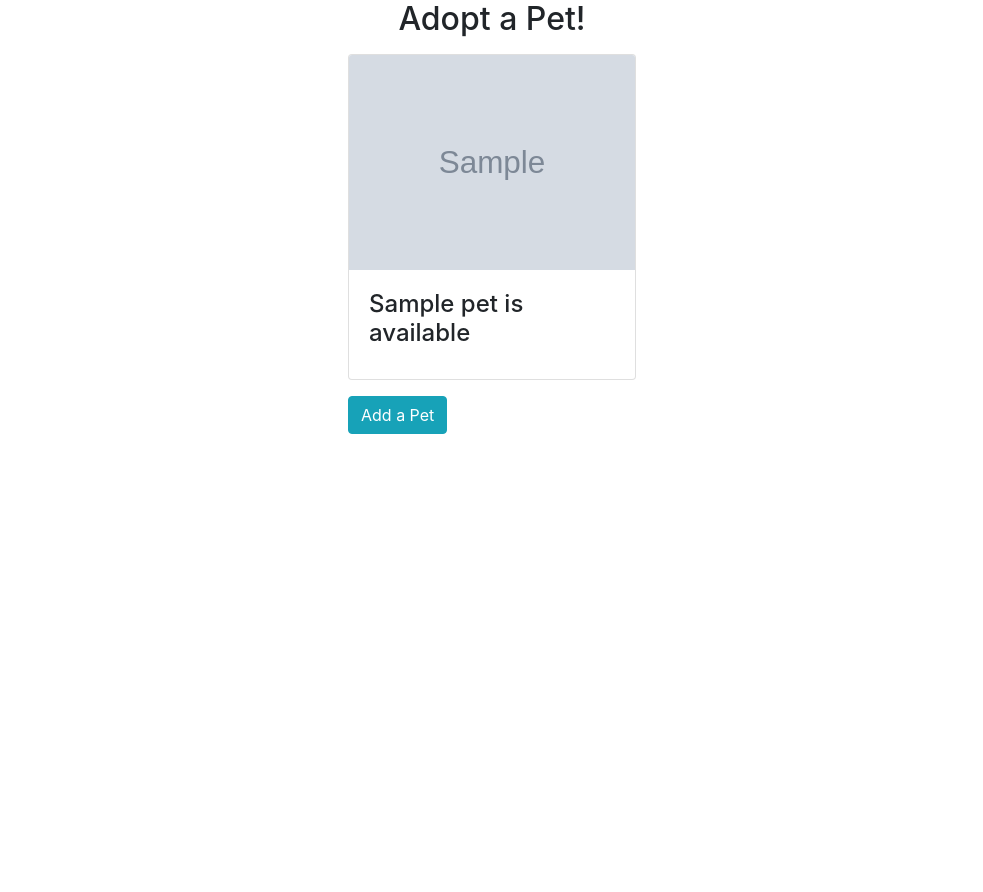
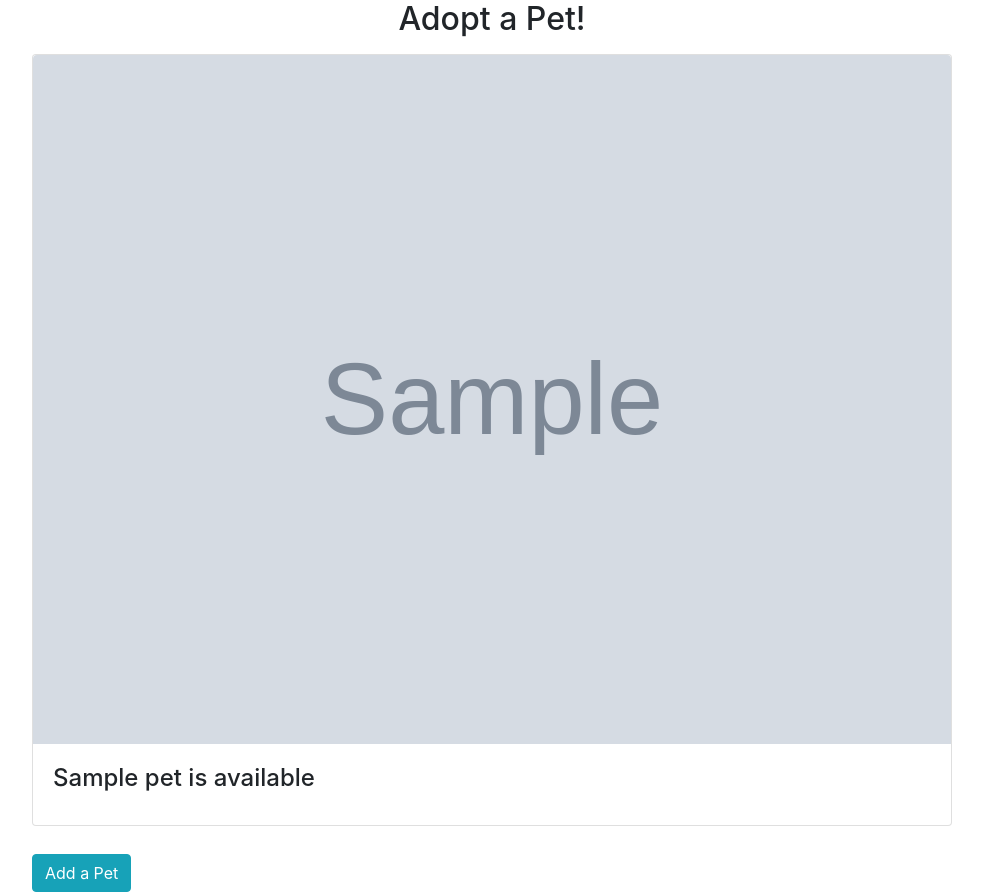
Before and after one commit to HeyImMatt/springboard-24-1-wtforms, a Flask app: page / in a window 1280 px wide. Shown: the whole page, without its empty margins (148-1131 px from the left). Before the commit the page ends 434 px from the top, so only its background shows below. Run offline with Flask 2, Linux system fonts and the light colour scheme; tables that the repository leaves empty hold one stand-in row (values such as "Sample post"); grey boxes marked "Sample" are stand-in pictures; some libraries are stand-ins or nearby versions.

Commit message:
Update page styling

```diff
--- a/templates/base.html
+++ b/templates/base.html
@@ -9,7 +9,7 @@
 <body>
   <div class="container">
     <div class="row">
-      <div class="col8 mx-auto">
+      <div class="col-10 mx-auto">
         <h2 class="text-center mb-3">Adopt a Pet!</h2>
         {% block content %}{% endblock %}
       </div>
--- a/templates/home.html
+++ b/templates/home.html
@@ -1,13 +1,15 @@
 {% extends 'base.html' %}
 
 {% block content %}
-{% for pet in pets %}
-<div class="card" style="width: 18rem;">
-  <img class="card-img-top" src={{pet.photo_url}} alt="Picture of {{pet.name}}">
-  <div class="card-body">
-    <h4 class="card-title">{{pet.name}} is {{ "available" if pet.name else "unavailable"}}</h4>
+<div class="card-group card-columns">
+  {% for pet in pets %}
+  <div class="card">
+    <img class="card-img-top" src={{pet.photo_url}} alt="Picture of {{pet.name}}">
+    <div class="card-body">
+      <h4 class="card-title">{{pet.name}} is {{ "available" if pet.name else "unavailable"}}</h4>
+    </div>
   </div>
+  {% endfor %}
 </div>
-{% endfor %}
 <a href="/add" class=" mt-3 btn btn-info">Add a Pet</a>
 {% endblock %}
```
